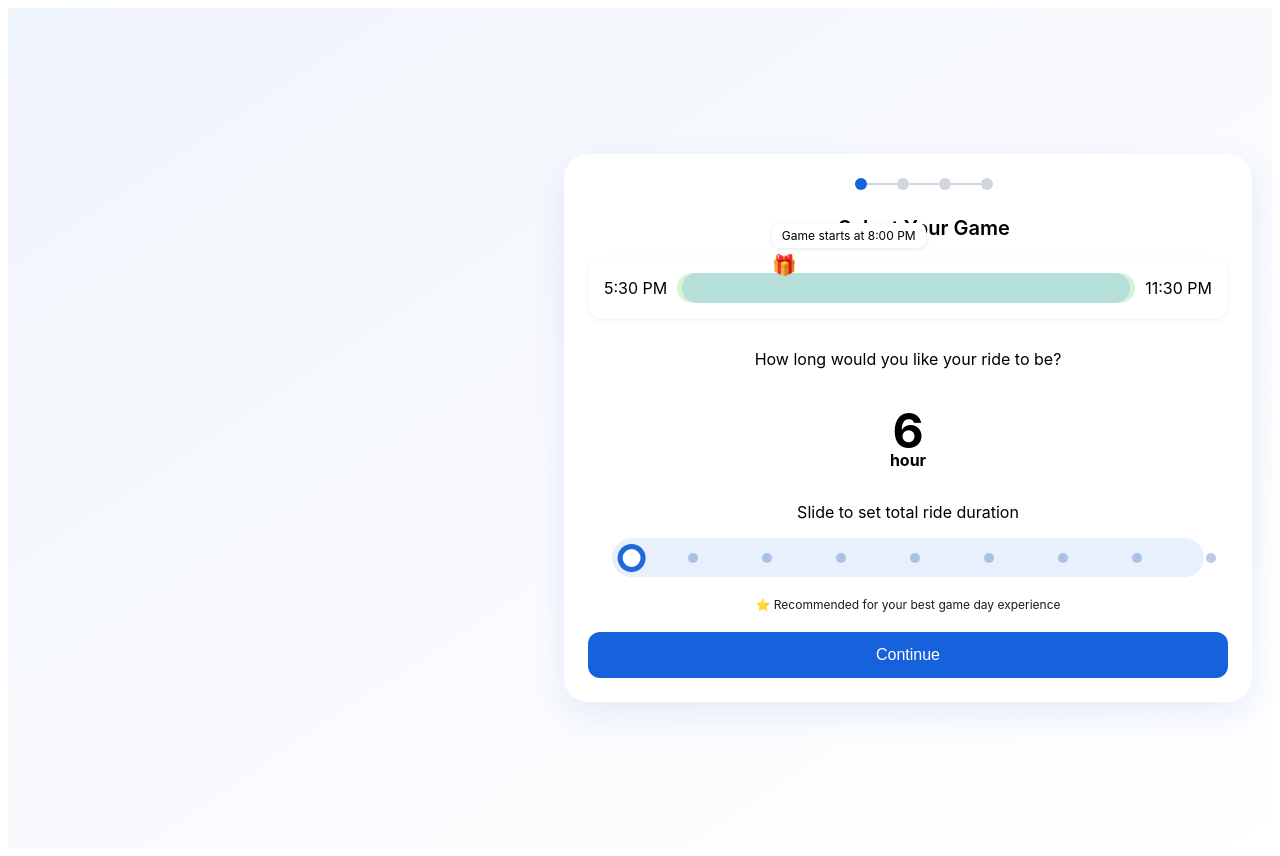
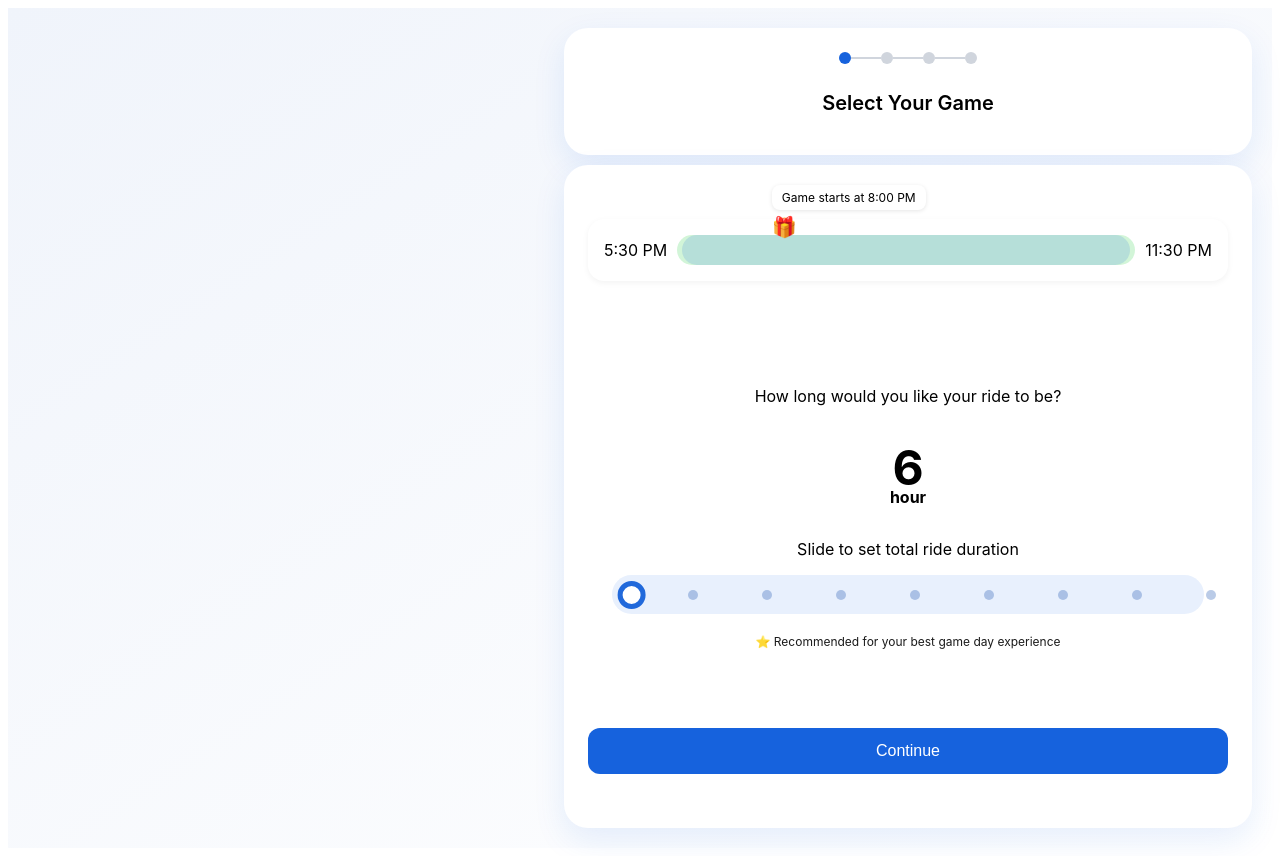
Before and after one commit to RJRatul/TygerLab, an Angular app: page / in a window 1280 px wide. Built offline with nearby package versions, Linux system fonts and the light colour scheme.

Commit message:
desktop version done

```diff
--- a/src/app/components/select-game/select-game.html
+++ b/src/app/components/select-game/select-game.html
@@ -1,5 +1,4 @@
 <div class="game-wrapper">
-  <div class="game">
   <div class="game__progress">
     <div class="game__step-bar">
       <span class="game__step-dot game__step-dot--active"></span>
@@ -12,6 +11,7 @@
     </div>
     <h2 class="game__title">Select Your Game</h2>
   </div>
+  <div class="game">
 
     <div class="game__timeline">
       <span>5:30 PM</span>
--- a/src/app/components/select-game/select-game.scss
+++ b/src/app/components/select-game/select-game.scss
@@ -1,26 +1,23 @@
 .game-wrapper {
   display: flex;
-  justify-content: flex-end;
-  align-items: center;
+  justify-content: center;
+  align-items: flex-end;
+  flex-direction: column;
+  gap: 10px;
   height: 100vh;
   background: linear-gradient(to bottom right, #f0f4fb, #ffffff);
   padding: 20px;
   font-family: "Inter", sans-serif;
-
-  .game {
+  .game__progress {
+    background: #ffffff;
     width: 640px;
     background: #ffffff;
     padding: 24px;
     border-radius: 24px;
     box-shadow: 0 12px 32px rgba(22, 98, 221, 0.1);
-
-    .game__progress {
-      width: 100%;
-      padding: 0 1rem;
     display: flex;
     flex-direction: column;
     align-items: center;
-
     .game__step-bar {
       display: flex;
       align-items: center;
@@ -49,6 +46,16 @@
       font-weight: 600;
     }
   }
+  .game {
+    width: 640px;
+    background: #ffffff;
+    padding: 24px;
+    border-radius: 24px;
+    box-shadow: 0 12px 32px rgba(22, 98, 221, 0.1);
+    display: flex;
+    flex-direction: column;
+    justify-content: space-around;
+    height: 80vh;
 
     &__slider-desktop {
       width: 100%;
--- a/src/app/components/select-game/select-game.ts
+++ b/src/app/components/select-game/select-game.ts
@@ -61,7 +61,7 @@ export class SelectGame implements AfterViewInit {
     const offsetX = clientX - this.sliderRect.left;
     const percent = Math.max(0, Math.min(100, (offsetX / this.sliderRect.width) * 100));
 
-    const index = Math.round(percent / (100 / (this.sliderPoints.length - 1)));
+    const index = Math.round(percent / (100 / (this.sliderPoints.length - 6)));
 
     this.updateDuration(index);
   }
```
Lines whose indentation alone changed are shown as unchanged.
